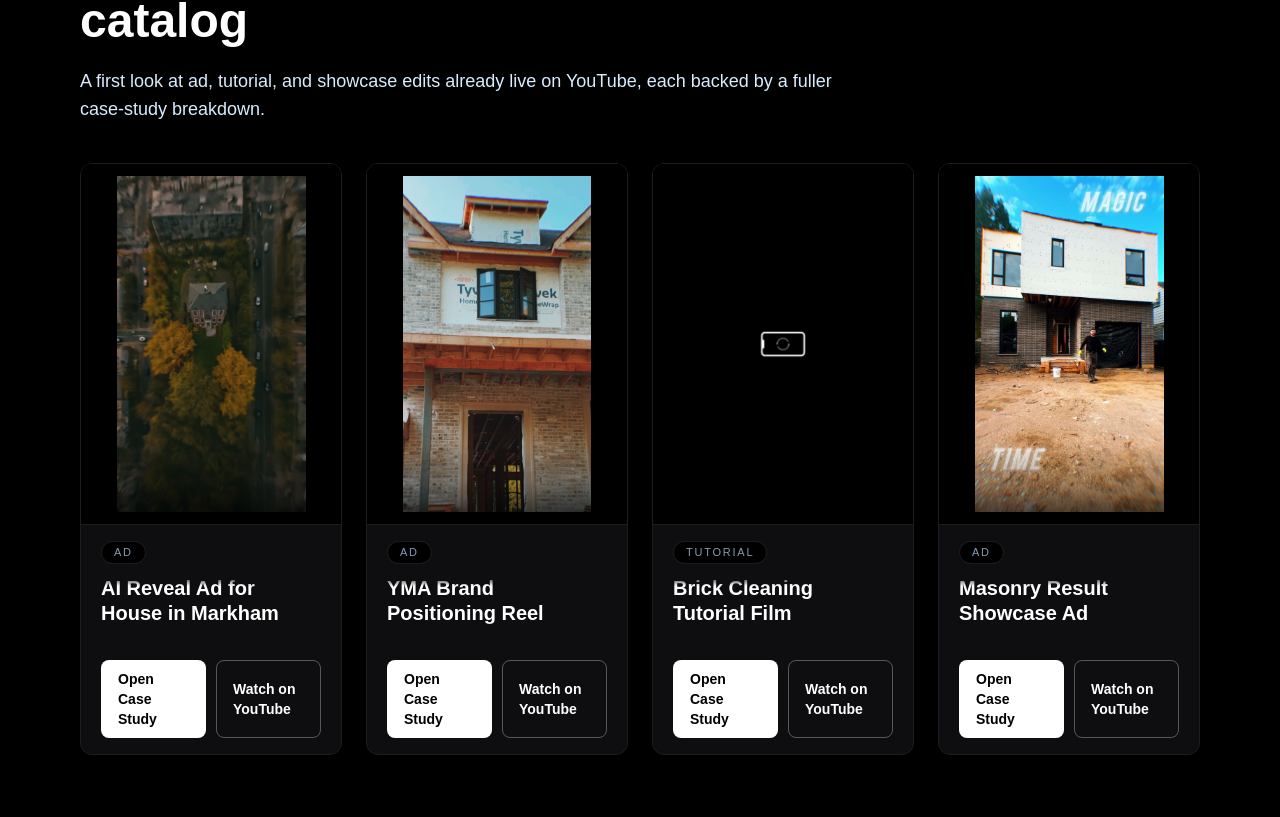
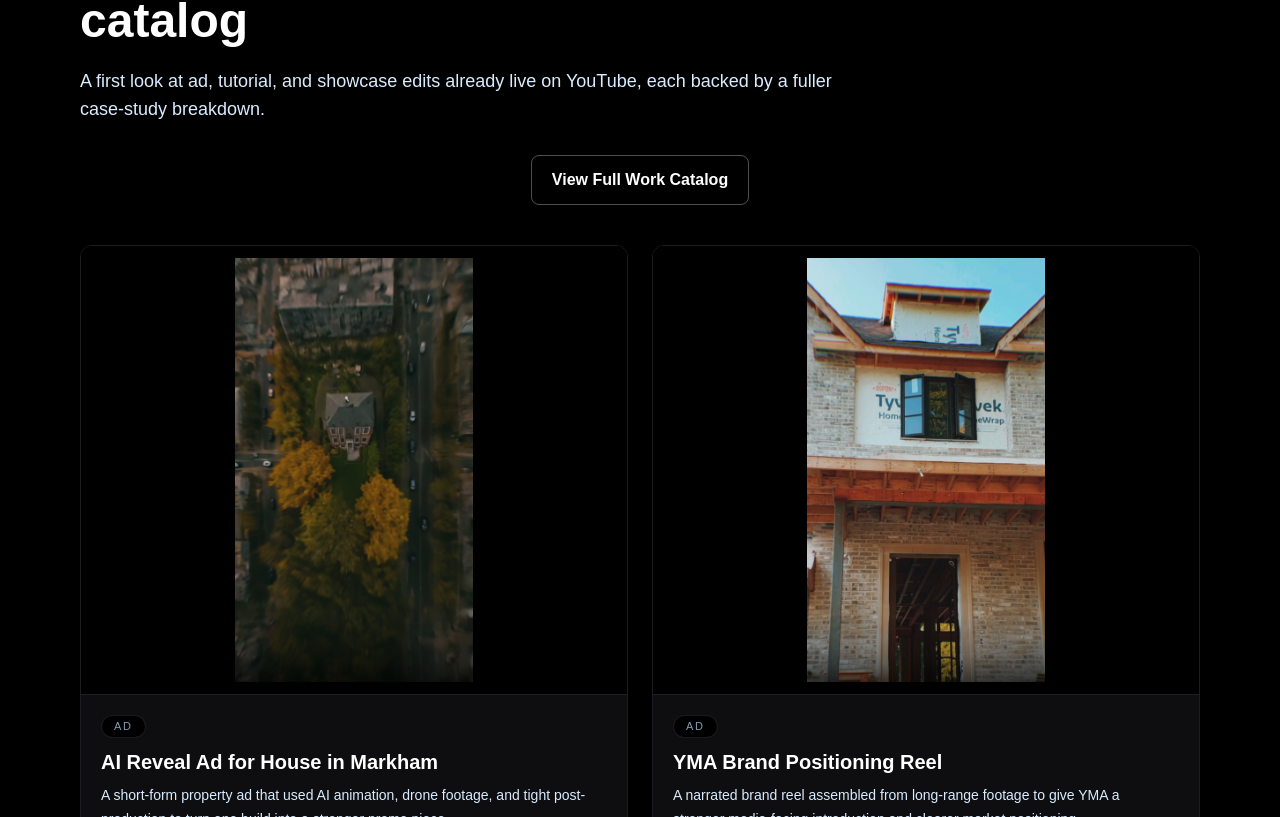
Before and after one commit to pharmazeus/videoStudio_portfolio, a React (Vite) app: page / in a window 1280 px wide. Shown: the part 1083-1900 px from the top of the page. Built offline with nearby package versions, Linux system fonts and the light colour scheme; a web font is replaced by a local one.

Commit message:
feat(homepage): enhance video catalog layout and update preview asset handling. Adjust styles for featured video cards and refine spacing in the homepage layout.

```diff
--- a/plans/current.md
+++ b/plans/current.md
@@ -1,7 +1,7 @@
 # Current Execution State
 
 ## Current objective
-Maintain the first production-ready video catalog on `/work` and the new local `video-preview-prep` skill that will replace temporary placeholders with real preview assets.
+Maintain the production-ready video catalog system across `/work` and the homepage featured-video section, plus the local `video-preview-prep` skill that prepares real preview assets.
 
 ## Success criteria
 - Core routes remain live and navigable: `/`, `/work`, `/work/:slug`, `/services`, `/pricing`, `/about`, `/contact`.
@@ -28,7 +28,7 @@ Maintain the first production-ready video catalog on `/work` and the new local `
 - Real production contact channels (email/booking URL) are placeholders and should still be replaced.
 
 ## Next concrete step
-Review the fixed-height `/work` cards in the live UI and decide whether the desktop text-scroll zone needs any further polish or whether some excerpts should be shortened at the content layer.
+Review the homepage featured-video section on real tablet and desktop viewports and decide whether the new media-driven card height plus the added `/work` CTA need one more spacing pass.
 
 ## Relevant files
 - `Videos.md`
--- a/src/index.css
+++ b/src/index.css
@@ -325,6 +325,26 @@ section {
     @apply text-[11px] font-semibold uppercase tracking-[0.18em] text-blue-50;
   }
 
+  .home-featured-card {
+    height: auto;
+  }
+
+  .home-featured-card .video-work-card-body,
+  .home-featured-card .video-work-card-copy {
+    min-height: 0;
+    flex: 0 0 auto;
+  }
+
+  .home-featured-card .video-work-card-text {
+    overflow: visible;
+    max-height: none;
+    mask-image: none;
+  }
+
+  .home-featured-card .video-work-media-frame {
+    height: 23rem;
+  }
+
   .video-preview-copy {
     @apply mt-4 md:mt-5;
 
@@ -380,6 +400,18 @@ section {
       background: rgba(131, 156, 181, 0.65);
       border-radius: 999px;
     }
+
+    .home-featured-card {
+      height: auto;
+    }
+
+    .home-featured-card .video-work-media-frame {
+      height: clamp(27rem, 52vw, 32rem);
+    }
+
+    .home-featured-card .video-work-card-body {
+      @apply px-5 py-5;
+    }
   }
 
   @media (min-width: 1280px) {
@@ -389,6 +421,14 @@ section {
 
     .video-work-media-frame {
       height: 22.5rem;
+    }
+
+    .home-featured-card {
+      height: auto;
+    }
+
+    .home-featured-card .video-work-media-frame {
+      height: clamp(28rem, 34vw, 33rem);
     }
   }
 
--- a/src/pages/HomePage.jsx
+++ b/src/pages/HomePage.jsx
@@ -201,9 +201,15 @@ function HomePage() {
             description="A first look at ad, tutorial, and showcase edits already live on YouTube, each backed by a fuller case-study breakdown."
           />
 
-          <div className="mt-10 grid grid-cols-1 gap-6 md:grid-cols-2 xl:grid-cols-4">
+          <div className="mt-8 flex justify-center">
+            <CTAButton to="/work" variant="secondary">
+              View Full Work Catalog
+            </CTAButton>
+          </div>
+
+          <div className="mt-10 grid grid-cols-1 gap-6 md:grid-cols-2 xl:grid-cols-2">
             {featuredWork.map((item) => (
-              <article key={item.slug} className="video-work-card card-border">
+              <article key={item.slug} className="video-work-card home-featured-card card-border">
                 <FeaturedVideoMedia item={item} />
                 <div className="video-work-card-body">
                   <div className="video-work-card-copy">
@@ -232,7 +238,7 @@ function HomePage() {
                     <CTAButton
                       to={`/work/${item.slug}`}
                       size="sm"
-                      className="min-w-0 justify-center"
+                      className="min-w-0 justify-center px-5 py-3 md:text-base"
                     >
                       Open Case Study
                     </CTAButton>
@@ -240,7 +246,7 @@ function HomePage() {
                       href={item.media.youtubeUrl}
                       variant="secondary"
                       size="sm"
-                      className="min-w-0 justify-center"
+                      className="min-w-0 justify-center px-5 py-3 md:text-base"
                     >
                       Watch on YouTube
                     </CTAButton>
```
